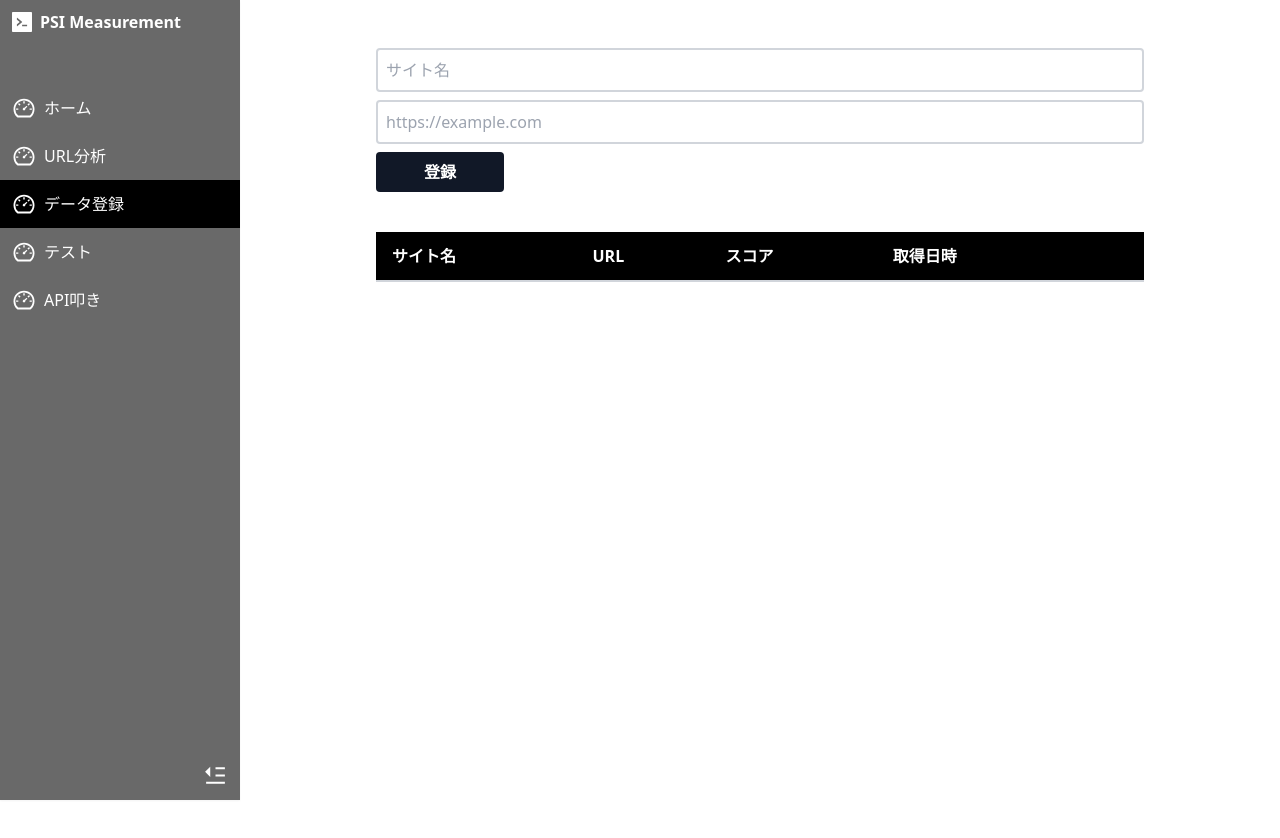
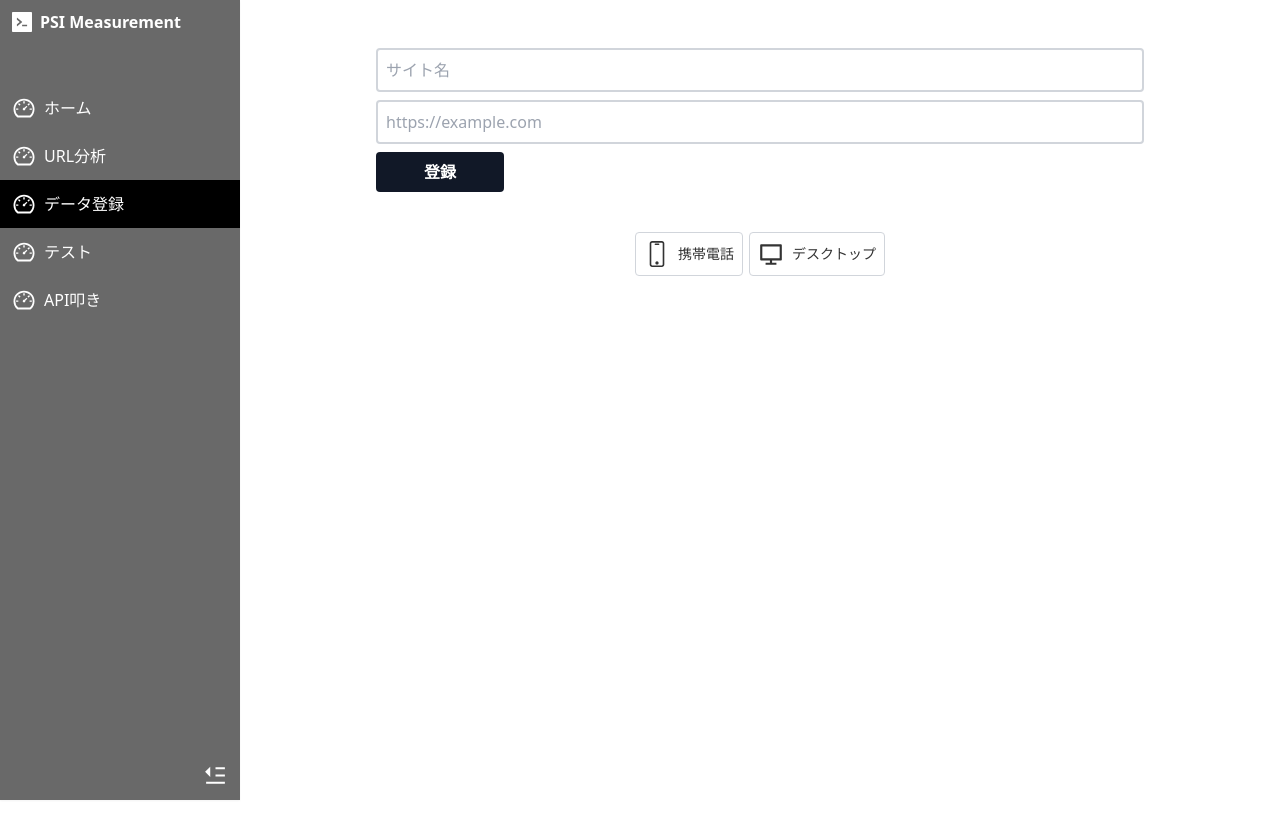
Before and after one commit to ppppppsmash/my-project, a Next.js app in the folder client/: page /data-register in a window 1280 px wide. Shown: the top 838 px of the page. Built offline with nearby package versions, Linux system fonts and the light colour scheme.

Commit message:
add: tabコンポーネント

```diff
--- a/client/app/data-register/page.tsx
+++ b/client/app/data-register/page.tsx
@@ -7,16 +7,15 @@ import { useState } from 'react'
 import { ApiResultType } from '@/type'
 import Loading from '@/components/Loading'
 import AnalysisTableAll from '@/components/Table/AnalysisTableAll'
+import AnalysisTab from '@/components/Tab/AnalysisTab'
 
 interface Props extends ApiResultType {}
-
-// interface ApiResultAllType extends ApiResultType {
-//   pageList: ApiResultType[]
-// }
 
 const page: NextPage<Props> = (props): JSX.Element => {
   const [urlName, setUrlName] = useState('')
   const [url, setUrl] = useState('')
+
+  const [visible, setVisible] = useState(false)
 
   const [loading, setLoading] = useState(false)
 
@@ -73,6 +72,7 @@ const page: NextPage<Props> = (props): JSX.Element => {
 
       setPageList((prevState) => [...prevState, psiData])
 
+      setVisible(true)
       setLoading(false)
     }
   }
@@ -92,9 +92,23 @@ const page: NextPage<Props> = (props): JSX.Element => {
       const score = String(performance.score * 100)
       const date = new Date().toLocaleString()
 
+      const psiData = {
+        date,
+        score
+      }
+
       setResults((prevState) => ({
         ...prevState, date, score
       }))
+
+      setPageList(prevState =>
+        prevState.map(item => {
+          if (item.url === url) {
+            return { ...item, ...psiData }
+          }
+          return item
+        })
+      )
 
       setLoading(false)
     }
@@ -129,6 +143,8 @@ const page: NextPage<Props> = (props): JSX.Element => {
           </div>
         </div>
       </section>
+
+      <AnalysisTab>
       { loading && <Loading /> }
       { results &&
         <section>
@@ -144,13 +160,15 @@ const page: NextPage<Props> = (props): JSX.Element => {
       </section>
       }
 
-      { pageList &&
+      { visible &&
         <section>
           <AnalysisTableAll
             pageList={pageList}
+            getScoreAgain={getScoreAgain}
           />
         </section>
       }
+      </AnalysisTab>
     </div>
   )
 }
--- /dev/null
+++ b/client/components/Tab/AnalysisTab.tsx
@@ -0,0 +1,37 @@
+import { FC, ReactNode } from 'react'
+import { ApiResultType } from '@/type'
+import { SlScreenSmartphone } from 'react-icons/sl'
+import { RiComputerLine } from 'react-icons/ri'
+import { NextPage } from 'next'
+
+interface Props {
+  children: ReactNode
+}
+
+const AnalysisTab: NextPage<Props> = ({children}): JSX.Element => {
+  return (
+    <div>
+      <div className='w-[250px] flex items-center justify-between mx-auto'>
+        <div
+          className='flex items-center rounded border border-gray-300 p-2
+          cursor-pointer space-x-2 hover:text-white hover:bg-gray-900'
+          >
+          <SlScreenSmartphone size={26} />
+          <p className='text-sm'>携帯電話</p>
+        </div>
+        <div
+          className='flex items-center rounded border border-gray-300 p-2
+          cursor-pointer space-x-2 hover:text-white hover:bg-gray-900'
+        >
+          <RiComputerLine size={26} />
+          <p className='text-sm'>デスクトップ</p>
+        </div>
+      </div>
+      <div>
+        {children}
+      </div>
+    </div>
+  )
+}
+
+export default AnalysisTab
```
